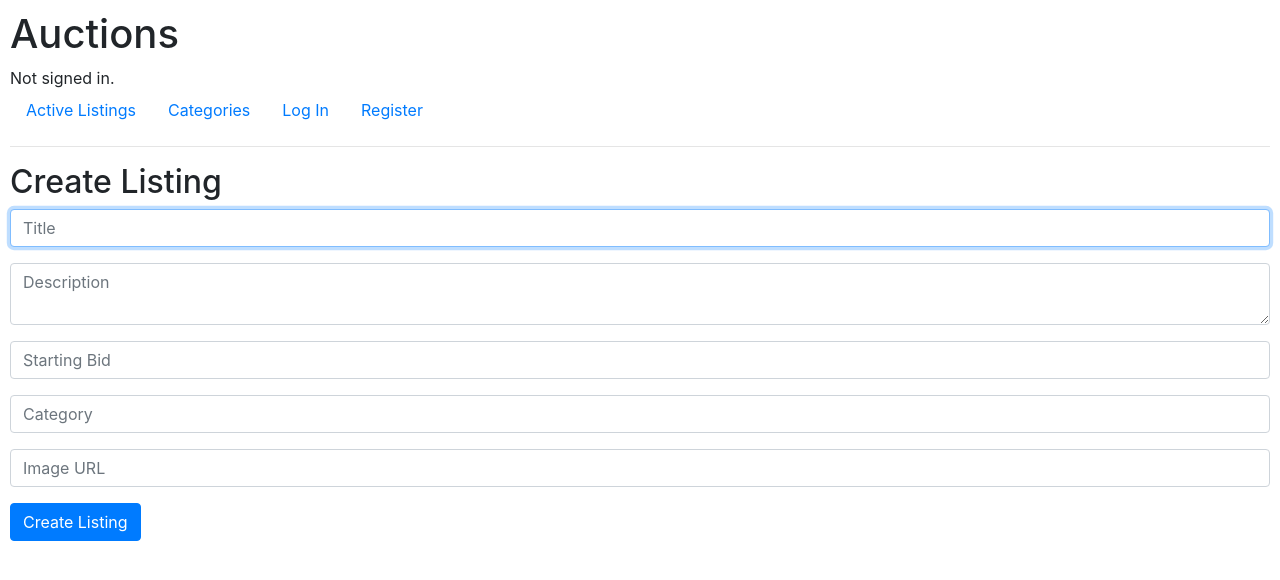
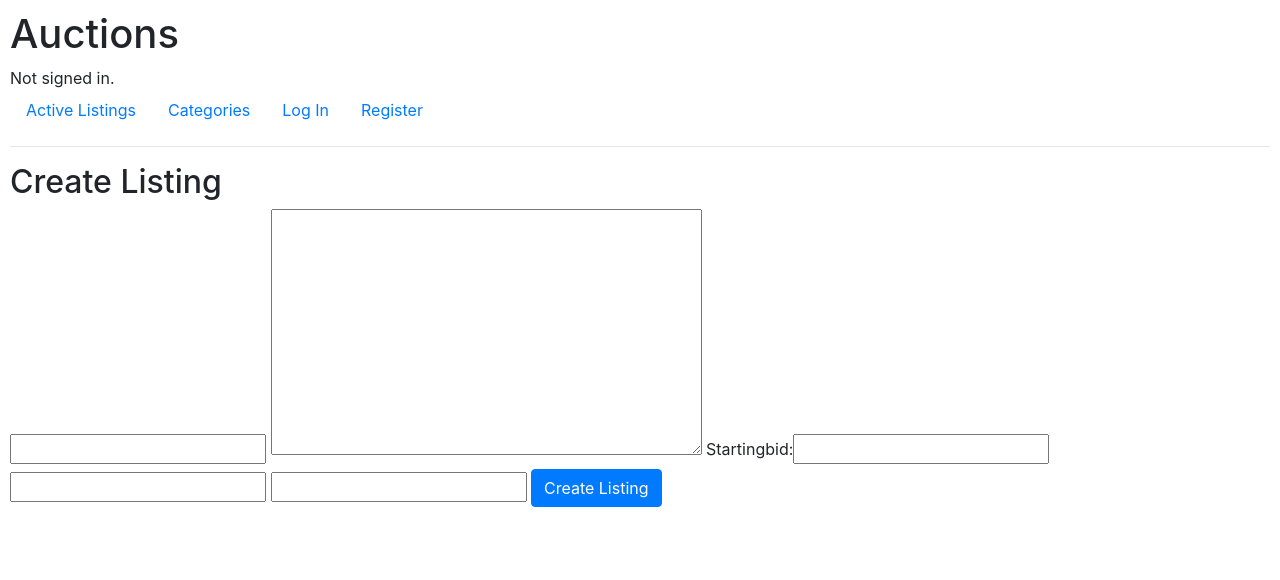
Before and after one commit to grf993/project2, a Django app: page /createListing in a window 1280 px wide. Shown: the top 580 px of the page. Run offline with Django 3.2, Linux system fonts and the light colour scheme; some libraries are stand-ins or nearby versions.

Commit message:
form validation for adding new listing

```diff
--- a/commerce/auctions/models.py
+++ b/commerce/auctions/models.py
@@ -9,9 +9,9 @@ class User(AbstractUser):
 class AuctionListing(models.Model):
     title = models.CharField(max_length=128)
     description = models.CharField(max_length=2048)
-    startingBid = models.FloatField()
-    imageUrl = models.CharField(max_length=256)
-    category = models.CharField(max_length=64)
+    startingBid = models.DecimalField(max_digits=10, decimal_places=2)
+    imageUrl = models.CharField(max_length=256, blank=True)
+    category = models.CharField(max_length=64, blank=True)
 
 class Bid(models.Model):
     pass
--- a/commerce/auctions/templates/auctions/create_listing.html
+++ b/commerce/auctions/templates/auctions/create_listing.html
@@ -10,21 +10,7 @@
 
     <form action="{% url 'createListing' %}" method="post">
         {% csrf_token %}
-        <div class="form-group">
-            <input autofocus class="form-control" type="text" name="title" placeholder="Title">
-        </div>
-        <div class="form-group">
-            <textarea class="form-control" name="description" placeholder="Description"></textarea>
-        </div>
-        <div class="form-group">
-            <input class="form-control" type="text" name="startingBid" placeholder="Starting Bid">
-        </div>
-        <div class="form-group">
-            <input class="form-control" type="text" name="category" placeholder="Category">
-        </div>
-        <div class="form-group">
-            <input class="form-control" type="text" name="imageUrl" placeholder="Image URL">
-        </div>
+        {{ form }}
         <input class="btn btn-primary" type="submit" value="Create Listing">
     </form>
 
--- a/commerce/auctions/views.py
+++ b/commerce/auctions/views.py
@@ -1,4 +1,5 @@
 from django.contrib.auth import authenticate, login, logout
+from django import forms
 from django.db import IntegrityError
 from django.http import HttpResponse, HttpResponseRedirect
 from django.shortcuts import render
@@ -6,9 +7,19 @@ from django.urls import reverse
 
 from .models import User, AuctionListing, Bid, Comment
 
+# pylint: disable=E1101
+
+class CreateListingForm(forms.Form):
+    title = forms.CharField(label="")
+    description = forms.CharField(label="", widget=forms.Textarea())
+    startingBid = forms.DecimalField(decimal_places=2)
+    category = forms.CharField(label="", required=False)
+    imageUrl = forms.CharField(label="", required=False)
 
 def index(request):
-    return render(request, "auctions/index.html")
+    return render(request, "auctions/index.html", {
+        "listItems": AuctionListing.objects.all()
+    })
 
 
 def login_view(request):
@@ -65,18 +76,27 @@ def register(request):
 
 def createListing(request):
     if request.method == "POST":
-        listing = AuctionListing(
-            title=request.POST["title"],
-            description=request.POST["description"],
-            startingBid=request.POST["startingBid"],
-            category=request.POST["category"],
-            imageUrl=request.POST["imageUrl"])
-        listing.save()
-        return render(request, "auctions/index.html", {
-            "message": "Listing successfully created!"
+        form = CreateListingForm(request.POST)
+        if form.is_valid():
+            listing = AuctionListing(
+                title=form.cleaned_data["title"],
+                description=form.cleaned_data["description"],
+                startingBid=form.cleaned_data["startingBid"],
+                category=form.cleaned_data["category"],
+                imageUrl=form.cleaned_data["imageUrl"])
+            listing.save()
+            return render(request, "auctions/index.html", {
+                "message": "Listing successfully created!"
+            })
+        else:
+            return render(request, "auctions/create_listing.html", {
+                "form": form,
+                "message": "Invalid form. Please try again."
+            })
+    else:
+        return render(request, "auctions/create_listing.html", {
+            "form": CreateListingForm()
         })
-    else:
-        return render(request, "auctions/create_listing.html")
 
 
 def watchlist(request):
```
Also changed, not shown: commerce/auctions/templates/auctions/index.html (+20 -1 lines), commerce/auctions/migrations/0003_auto_20201010_1627.py (added), commerce/db.sqlite3.
